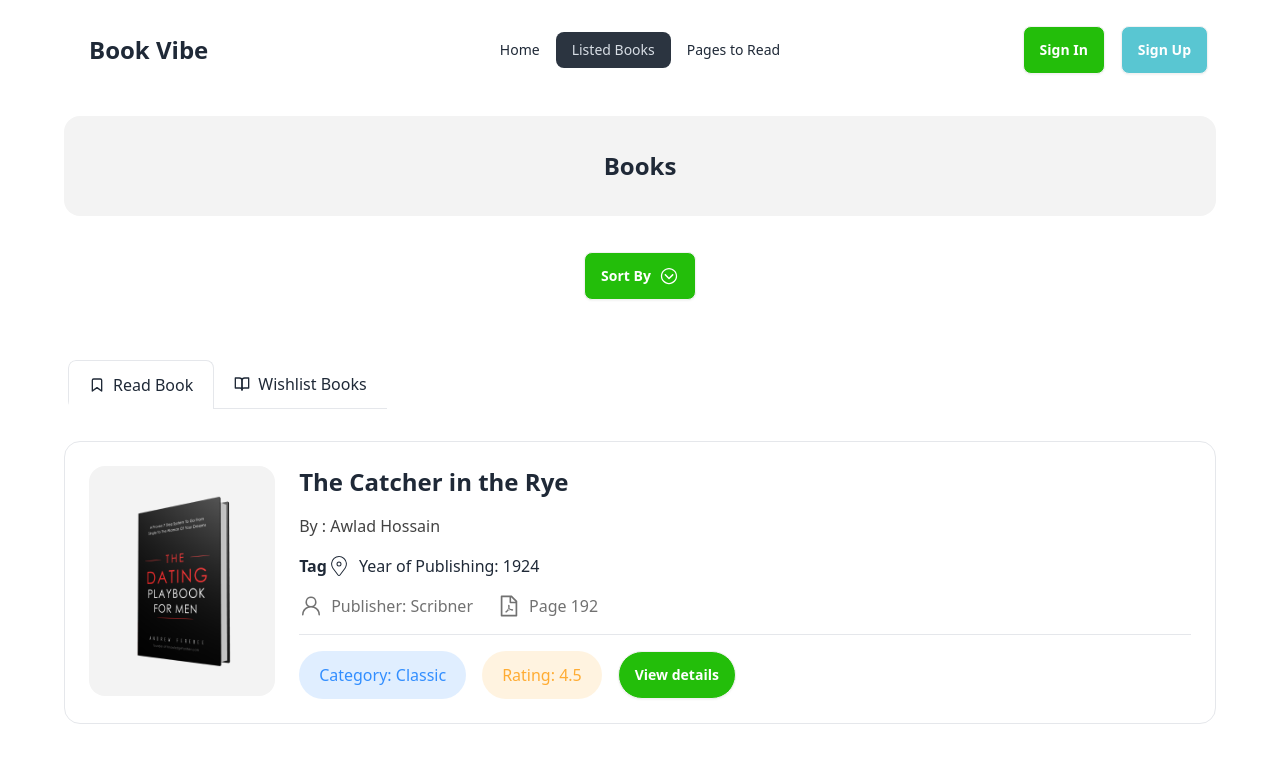
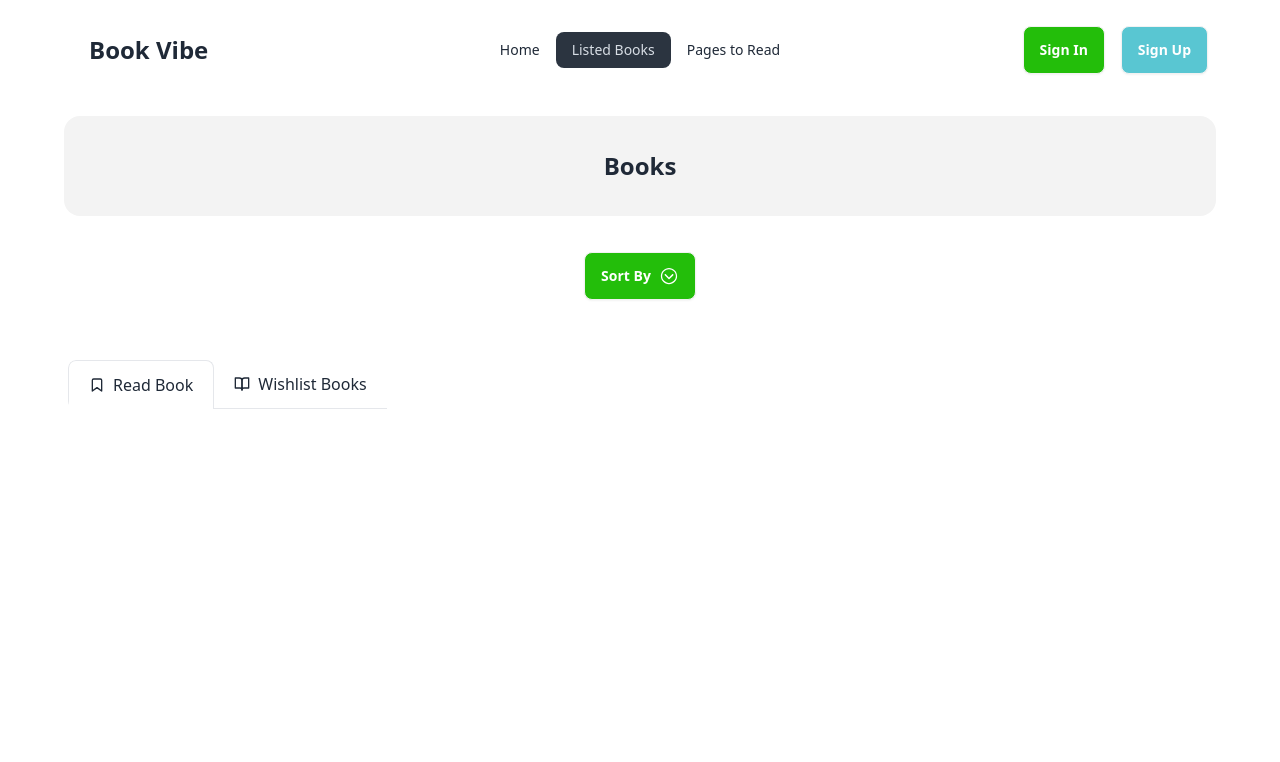
Before and after one commit to FojleTuhin/A8-Book_Vibe, a React (Vite) app: page /listed-books in a window 1280 px wide. Shown: the top 762 px of the page. Built offline with nearby package versions, Linux system fonts and the light colour scheme.

Commit message:
readbook

```diff
--- a/src/component/ReadBooks.jsx
+++ b/src/component/ReadBooks.jsx
@@ -1,42 +1,22 @@
-import { CiLocationOn } from "react-icons/ci";
-import { AiOutlineFilePdf } from "react-icons/ai";
-import { GoPerson } from "react-icons/go";
-import { Link } from "react-router-dom";
+
+import { useEffect, useState } from "react";
+import { getBooks } from "../Utils";
+import ReadBooksCard from "./ReadBooksCard";
 
 const ReadBooks = () => {
 
+    const [books, setBooks]=useState([])
+    useEffect(()=>{
+        const storedBooks= getBooks()
+        setBooks(storedBooks)
+    },[])
+
+
     return (
         <div className="mt-8 mb-6">
-            <div className="border rounded-2xl flex gap-6 p-6">
-                <div className="bg-[#1313130D] rounded-2xl w-[230px] h-[230px] flex justify-center items-center">
-                    <img className="h-[172px] w-[132px]" src="/public/1.png" alt="" />
-                </div>
-                <div className="w-full">
-                    <p className="text-2xl font-bold mb-4">The Catcher in the Rye</p>
-                    <p className="text-[#131313CC] font-medium mb-4">By : Awlad Hossain</p>
-
-                    <div className="flex mb-4">
-                        <p className="font-bold">Tag</p>
-
-
-                        <p className="flex justify-center items-center gap-2 "><CiLocationOn className="w-6 h-6" />Year of Publishing: 1924</p>
-                    </div>
-                    <div className="flex gap-6">
-                        <p className="text-[#13131399] flex gap-2"><GoPerson className="w-6 h-6"/> Publisher: Scribner</p>
-                        <p className="text-[#13131399] flex gap-2"><AiOutlineFilePdf className="w-6 h-6"/> Page 192</p>
-                    </div>
-
-                    <hr className="mt-4 mb-4"/>
-
-                    <div className="flex gap-4">
-                        <p className="px-5 py-3 bg-[#328EFF26] text-[#328EFF] rounded-full">Category: Classic</p>
-                        <p className="px-5 py-3 bg-[#FFAC3326] text-[#FFAC33] rounded-full">Rating: 4.5</p>
-                        <Link><button className="btn bg-[#23BE0A] text-white rounded-full">View details</button></Link>
-
-                    </div>
-
-                </div>
-            </div>
+            {
+                books.map( book=> <ReadBooksCard key={book.bookId} book={book}></ReadBooksCard>)
+            }
 
         </div>
     );
--- /dev/null
+++ b/src/component/ReadBooksCard.jsx
@@ -0,0 +1,50 @@
+import { CiLocationOn } from "react-icons/ci";
+import { AiOutlineFilePdf } from "react-icons/ai";
+import { GoPerson } from "react-icons/go";
+import { Link } from "react-router-dom";
+const ReadBooksCard = ({book}) => {
+    const{bookId, bookName, author, tags, image, totalPages, rating, category, yearOfPublishing, publisher}=book;
+
+
+    return (
+        <div>
+            <div className="border rounded-2xl flex gap-6 p-6">
+                <div className="bg-[#1313130D] rounded-2xl w-[230px] h-[230px] flex justify-center items-center">
+                    <img className="h-[172px] w-[132px]" src={image} alt="" />
+                </div>
+                <div className="w-full">
+                    <p className="text-2xl font-bold mb-4">{bookName}</p>
+                    <p className="text-[#131313CC] font-medium mb-4">{author}</p>
+
+                    <div className="flex mb-4">
+                        <p className="font-bold">Tag</p>
+                        <div>
+                        {
+                            tags.map((tag, index) => <span className="bg-[#23BE0A0D] rounded-full mr-4 text-[#23BE0A]" key={index}><a className=" font-medium px-4 py-2" href="">{tag}</a></span>)
+                        }
+
+                    </div>
+
+                        <p className="flex justify-center items-center gap-2 "><CiLocationOn className="w-6 h-6" />Year of Publishing: {yearOfPublishing}</p>
+                    </div>
+                    <div className="flex gap-6">
+                        <p className="text-[#13131399] flex gap-2"><GoPerson className="w-6 h-6"/> Publisher: {publisher}</p>
+                        <p className="text-[#13131399] flex gap-2"><AiOutlineFilePdf className="w-6 h-6"/> Page {totalPages}</p>
+                    </div>
+
+                    <hr className="mt-4 mb-4"/>
+
+                    <div className="flex gap-4">
+                        <p className="px-5 py-3 bg-[#328EFF26] text-[#328EFF] rounded-full">Category: {category}</p>
+                        <p className="px-5 py-3 bg-[#FFAC3326] text-[#FFAC33] rounded-full">Rating: {rating}</p>
+                        <Link to={`/book/${bookId}`}><button className="btn bg-[#23BE0A] text-white rounded-full">View details</button></Link>
+
+                    </div>
+
+                </div>
+            </div>
+        </div>
+    );
+};
+
+export default ReadBooksCard;
```
